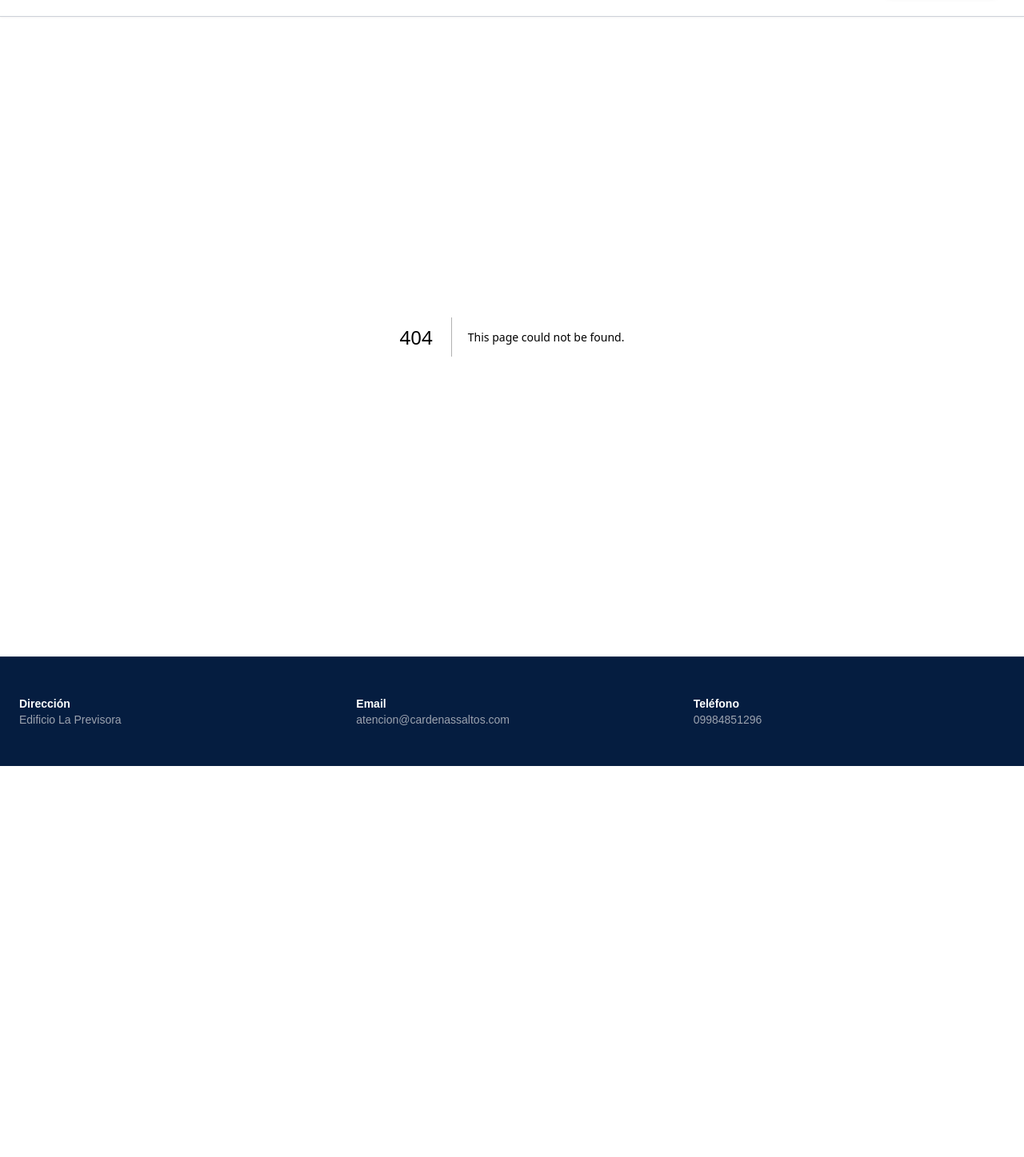
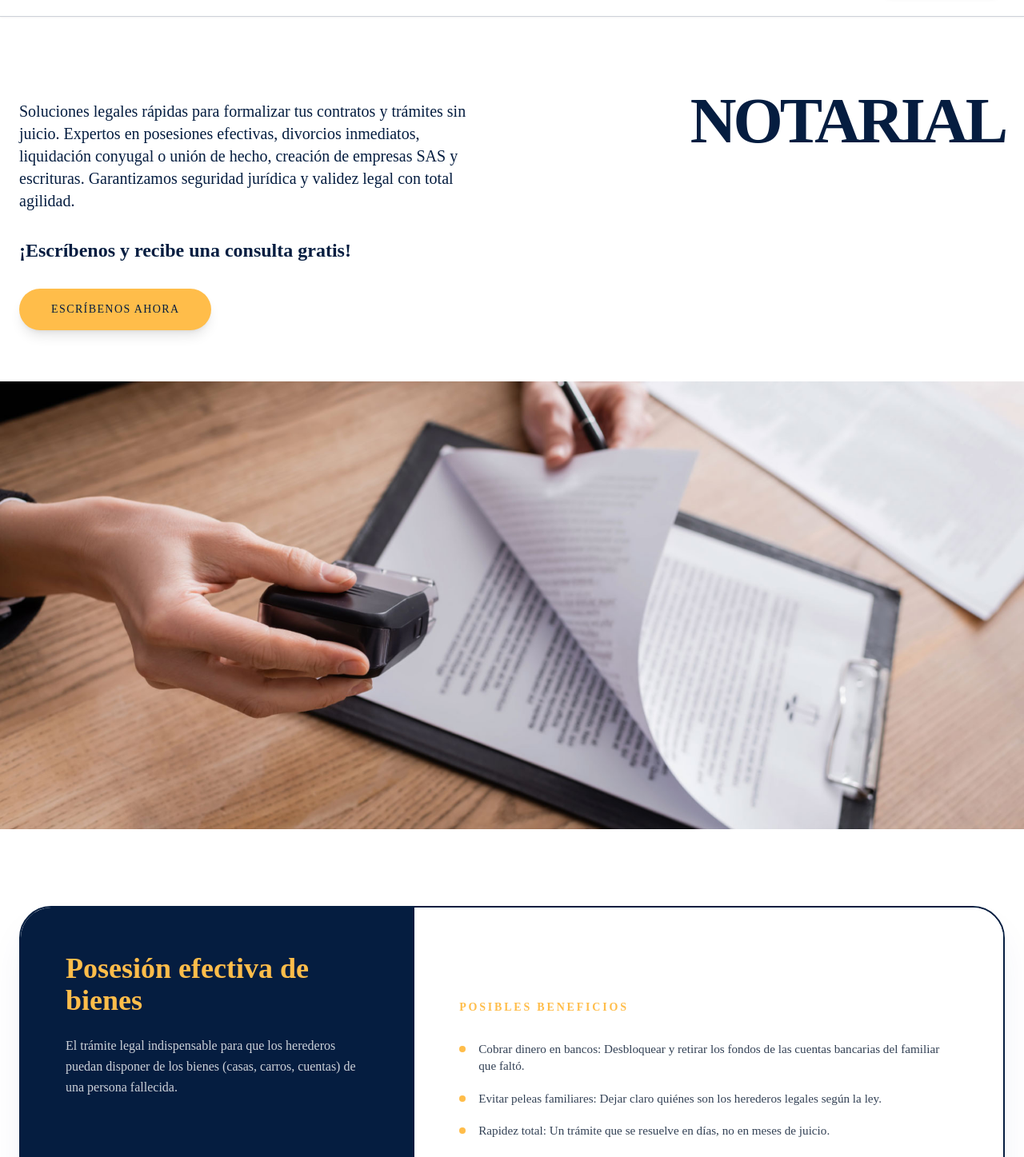
Before and after one commit to DevCardenasS/web-cardenas-saltos, a Next.js app: page /notarial in a window 1280 px wide. Before the commit this address had no page. Shown: the part 68-1515 px from the top of the page at 80% size. Before the commit the page ends 1026 px from the top, so only its background shows below. Built offline with nearby package versions, Linux system fonts and the light colour scheme.

Commit message:
Create notarial.js

```diff
--- /dev/null
+++ b/pages/notarial.js
@@ -0,0 +1,167 @@
+import React from 'react';
+import Head from 'next/head';
+
+export default function Notarial() {
+  const phoneNumber = "5939984851296";
+
+  const servicios = [
+    {
+      titulo: "Posesión efectiva de bienes",
+      descripcion: "El trámite legal indispensable para que los herederos puedan disponer de los bienes (casas, carros, cuentas) de una persona fallecida.",
+      beneficios: [
+        "Cobrar dinero en bancos: Desbloquear y retirar los fondos de las cuentas bancarias del familiar que faltó.",
+        "Evitar peleas familiares: Dejar claro quiénes son los herederos legales según la ley.",
+        "Rapidez total: Un trámite que se resuelve en días, no en meses de juicio.",
+        "Seguridad jurídica: Registro oficial ante el Registro de la Propiedad o Mercantil."
+      ]
+    },
+    {
+      titulo: "Divorcio por mutuo consentimiento, liquidación conyugal o unión de hecho",
+      descripcion: "La forma más rápida y pacífica de terminar un matrimonio cuando ambos están de acuerdo y la situación de los hijos está resuelta.",
+      beneficios: [
+        "Solución en días: Estar legalmente soltero en una fracción del tiempo que toma un juicio.",
+        "Menos estrés emocional: Evitar audiencias largas y confrontaciones frente a un juez.",
+        "Costos fijos: Un proceso notarial tiene valores establecidos, sin sorpresas de honorarios procesales interminables.",
+        "División de bienes justa: Dejar por escrito quién se queda con qué, evitando problemas futuros."
+      ]
+    },
+    {
+      titulo: "Escrituras de compraventa de bienes (Casas, terrenos, departamentos)",
+      descripcion: "Formalización legal de la transferencia de propiedad para que tu inversión esté 100% protegida ante la ley.",
+      beneficios: [
+        "Protección de tu dinero: Garantizar que la compra sea legal y nadie pueda reclamarte la propiedad después.",
+        "Hacer válida tu herencia: Solo con la escritura inscrita la casa es realmente tuya y de tus hijos.",
+        "Evitar estafas: Confirmar que la casa no tenga embargos o multas antes de que pagues.",
+        "Transferencia legal: El paso definitivo para que la propiedad pase a tu nombre legalmente."
+      ]
+    },
+    {
+      titulo: "Constitución de empresas (SAS y Compañías)",
+      descripcion: "Creación legal de tu empresa o emprendimiento para que puedas contratar con el Estado o empresas privadas.",
+      beneficios: [
+        "RUC de empresa rápido: Obtener la identidad legal de tu negocio para empezar a facturar de inmediato.",
+        "Proteger tu patrimonio personal: Separar tus deudas personales de las de tu empresa.",
+        "Acceso a créditos pyme: Las empresas legales consiguen mejores tasas y montos en los bancos.",
+        "Imagen profesional: Dar confianza a tus clientes y proveedores con una estructura formal."
+      ]
+    },
+    {
+      titulo: "Poderes especiales y generales",
+      descripcion: "Documentos que permiten que otra persona haga trámites, cobre dinero o venda bienes en tu nombre si no puedes estar presente.",
+      beneficios: [
+        "Trámites desde el extranjero: Ideal para ecuatorianos fuera del país que necesitan vender o comprar algo aquí.",
+        "Cobro de bonos o pensiones: Permitir que un familiar ayude a personas de la tercera edad con sus trámites bancarios.",
+        "Gestión de juicios: Autorizar a tu abogado para que actúe por ti sin que tengas que ir a cada audiencia.",
+        "Venta de vehículos: El poder necesario para que un tercero traspase tu auto si tú no tienes tiempo."
+      ]
+    }
+  ];
+
+  return (
+    <div className="w-full bg-white font-['Gantari']">
+      <Head>
+        <title>Cárdenas Saltos | Notarial</title>
+      </Head>
+
+      {/* HERO SECTION - 2 COLUMNAS ALINEADAS SUPERIOR */}
+      <section className="pt-24 pb-16 px-6">
+        <div className="max-w-7xl mx-auto flex flex-col lg:flex-row items-start gap-12">
+
+          {/* Columna de Texto: Primero en móvil, Izquierda en Desktop */}
+          <div className="lg:w-1/2 order-1">
+            <p className="text-[#051d40] text-lg md:text-xl leading-relaxed mb-8 font-normal pt-2">
+              Soluciones legales rápidas para formalizar tus contratos y trámites sin juicio. Expertos en posesiones efectivas, divorcios inmediatos, liquidación conyugal o unión de hecho, creación de empresas SAS y escrituras. Garantizamos seguridad jurídica y validez legal con total agilidad.
+            </p>
+
+            <p className="text-[#051d40] text-xl md:text-2xl font-bold mb-8">
+              ¡Escríbenos y recibe una consulta gratis!
+            </p>
+
+            <a
+              href={`https://wa.me/${phoneNumber}`}
+              className="inline-block bg-[#ffbd4a] text-[#051d40] px-10 py-4 rounded-full font-medium text-sm uppercase tracking-widest hover:bg-[#051d40] hover:text-white transition-all shadow-lg"
+            >
+              Escríbenos ahora
+            </a>
+          </div>
+
+          {/* Columna de Título: Segundo en móvil, Derecha en Desktop */}
+          <div className="lg:w-1/2 order-2">
+            <h1 className="text-[#051d40] text-5xl md:text-[5rem] uppercase tracking-tighter leading-[0.85] lg:text-right">
+              <span className="block font-black">Notarial</span>
+            </h1>
+          </div>
+
+        </div>
+      </section>
+
+      {/* IMAGEN FULL WIDE */}
+      <section className="w-full h-[40vh] md:h-[70vh]">
+        <img
+          src="/notarias/cardenas-saltos-notarias.jpg"
+          className="w-full h-full object-cover"
+          alt="Servicios Notariales Cárdenas Saltos"
+        />
+      </section>
+
+      {/* CARDS HORIZONTALES CON MARCO AZUL */}
+      <section className="max-w-7xl mx-auto px-6 py-24 space-y-16">
+        {servicios.map((servicio, index) => (
+          <div
+            key={index}
+            className="flex flex-col lg:flex-row bg-white border-2 border-[#051d40] rounded-[2.5rem] overflow-hidden shadow-2xl shadow-blue-900/10 min-h-[450px]"
+          >
+            {/* Lado Azul (40%) */}
+            <div className="lg:w-2/5 bg-[#051d40] p-10 md:p-14 flex flex-col justify-between">
+              <div>
+                <h3 className="text-[#ffbd4a] text-3xl md:text-4xl font-black leading-tight">
+                  {servicio.titulo}
+                </h3>
+                <p className="text-white/80 mt-6 text-base font-normal leading-relaxed">
+                  {servicio.descripcion}
+                </p>
+              </div>
+              <div className="mt-10">
+                <a
+                  href={`https://wa.me/${phoneNumber}`}
+                  className="inline-block bg-[#ffbd4a] text-[#051d40] px-8 py-3 rounded-full font-bold text-xs uppercase tracking-widest hover:bg-white transition-colors"
+                >
+                  Escríbenos ahora
+                </a>
+              </div>
+            </div>
+
+            {/* Lado Blanco (60%) */}
+            <div className="lg:w-3/5 p-10 md:p-14 flex flex-col justify-center bg-white border-l border-[#051d40]">
+              <h4 className="text-[#ffbd4a] font-black uppercase text-sm tracking-[0.2em] mb-8">
+                Posibles beneficios
+              </h4>
+              <ul className="grid grid-cols-1 gap-5">
+                {servicio.beneficios.map((beneficio, bIndex) => (
+                  <li key={bIndex} className="flex gap-4 items-start text-slate-700 text-[0.95rem] font-normal leading-snug">
+                    <div className="w-2 h-2 rounded-full bg-[#ffbd4a] mt-1.5 flex-shrink-0"></div>
+                    {beneficio}
+                  </li>
+                ))}
+              </ul>
+            </div>
+          </div>
+        ))}
+      </section>
+
+      {/* BANNER FINAL */}
+      <section className="w-full bg-[#ffbd4a] py-24">
+        <div className="max-w-7xl mx-auto px-6 text-left">
+          <h2 className="text-[#051d40] text-4xl md:text-6xl mb-10" style={{ lineHeight: '1' }}>
+            <span className="block font-black uppercase tracking-tighter">Estrategia legal</span>
+            <span className="block font-normal">que genera resultados</span>
+          </h2>
+          <a href={`https://wa.me/${phoneNumber}`}
+             className="inline-block bg-[#051d40] text-white px-10 py-4 rounded-full font-bold text-sm uppercase tracking-widest hover:scale-105 transition-all shadow-xl">
+            Consulta gratis
+          </a>
+        </div>
+      </section>
+    </div>
+  );
+}
```
